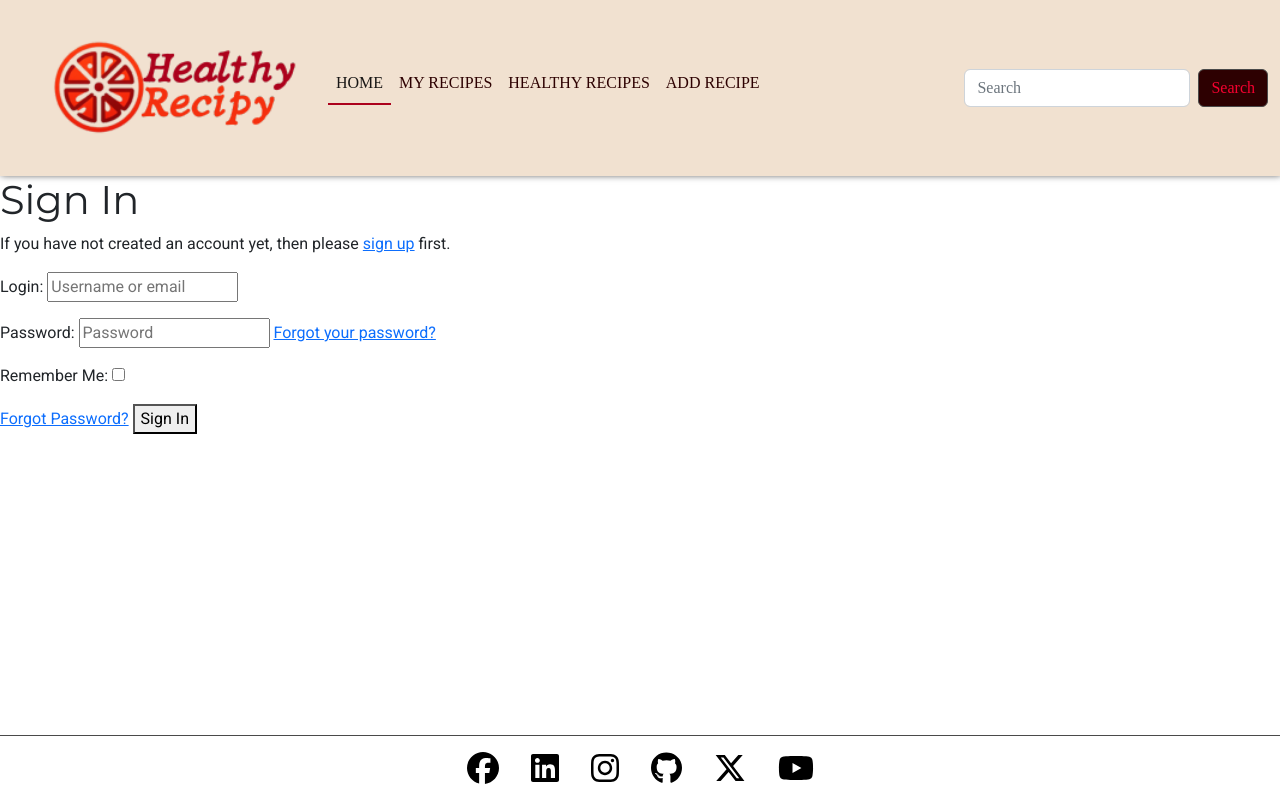
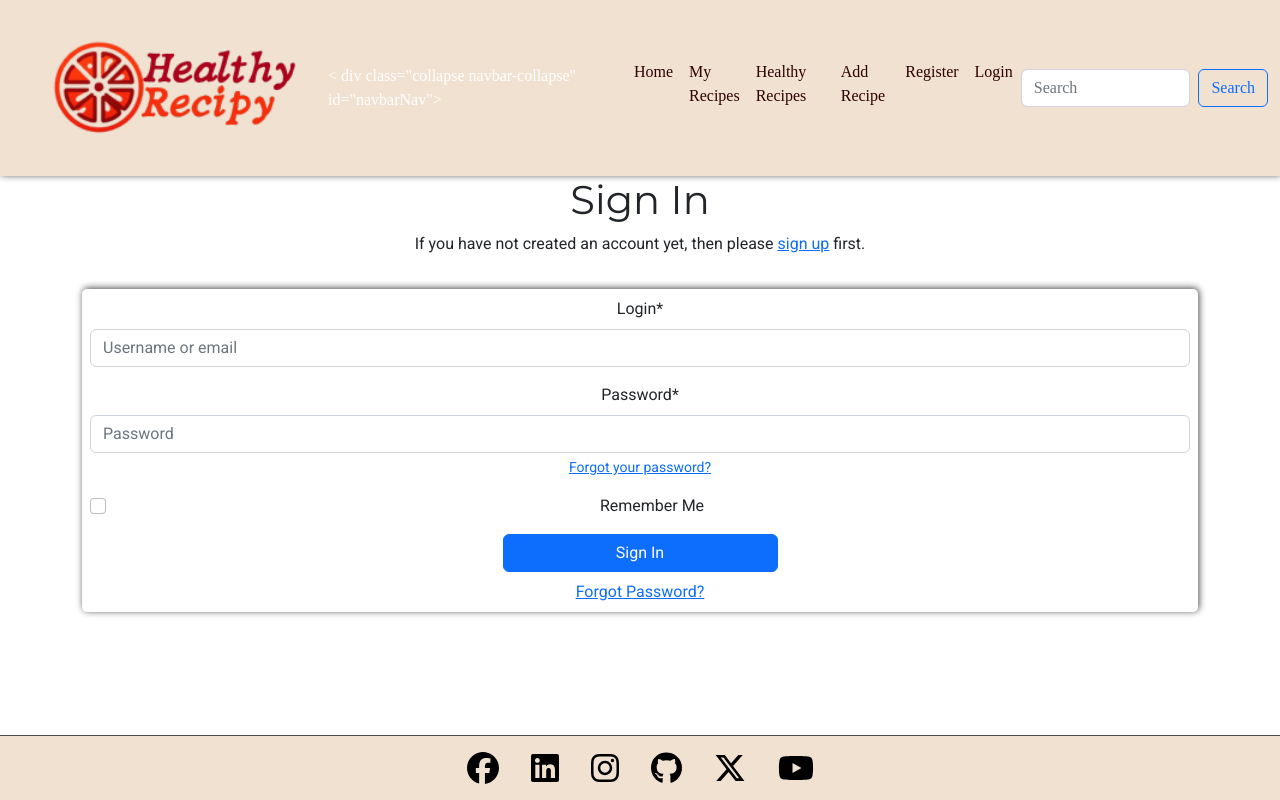
Before and after one commit to GracieteDev/healthy-recipy-django, a Django app: page /accounts/login/ in a window 1280 px wide. Run offline with Django 4.2, Linux system fonts and the light colour scheme; some libraries are stand-ins or nearby versions.

Commit message:
Style allauth pages

```diff
--- a/healthy_recipy_django/settings.py
+++ b/healthy_recipy_django/settings.py
@@ -52,6 +52,7 @@
 
     #Other
     'crispy_forms',
+    'crispy_bootstrap5',
 
 ]
 
--- a/requirements.txt
+++ b/requirements.txt
@@ -3,6 +3,7 @@
 cffi==1.16.0
 charset-normalizer==3.3.2
 cloudinary==1.39.0
+crispy-bootstrap5==0.7
 cryptography==42.0.5
 defusedxml==0.7.1
 dj-database-url==0.5.0
--- a/static/css/base.css
+++ b/static/css/base.css
@@ -48,7 +48,7 @@
 /* Footer */
 footer {
   flex-shrink: 0;
-  background-color: var(--) !important;
+  background-color: var(--cream-light) !important;
   display: flex;
   flex-direction: row;
   justify-content: center;
@@ -83,11 +83,20 @@
 
 .active {
   border-bottom: 2px solid var(--red);
-  font-weight: 500;
+  font-weight: 900;
 }
 
 .search-button {
-  background-color: #2d0001;
+  background-color: #f60030;
   border-color: #4a4a4a; /* Replace with your color */
   color: #f60030; /* This is for the text color, adjust as needed */
 }
+
+/* Form */
+
+.form {
+  width: 100%;
+  margin: 3% auto;
+  box-shadow: var(--small-box-shadow);
+  border-radius: 5px;
+}
--- a/templates/allauth/account/login.html
+++ b/templates/allauth/account/login.html
@@ -1,46 +1,26 @@
 {% extends "account/base.html" %}
 
 {% load i18n %}
-{% load account socialaccount %}
 
-{% block head_title %}{% trans "Sign In" %}{% endblock head_title %}
+{% block title %}{% trans "Sign In" %}{% endblock %}
 
 {% block content %}
 
+<div class="container text-center">
   <h1>{% trans "Sign In" %}</h1>
 
-{% get_providers as socialaccount_providers %}
-
-{% if socialaccount_providers %}
-<p>{% blocktrans with site.name as site_name %}Please sign in with one
-of your existing third party accounts. Or, <a href="{{ signup_url }}">sign up</a>
-for a {{ site_name }} account and sign in below:{% endblocktrans %}</p>
-
-<div class="socialaccount_ballot">
-
-  <ul class="socialaccount_providers">
-    {% include "socialaccount/snippets/provider_list.html" with process="login" %}
-  </ul>
-
-  <div class="login-or">{% trans 'or' %}</div>
-
-</div>
-
-{% include "socialaccount/snippets/login_extra.html" %}
-
-{% else %}
   <p>{% blocktrans %}If you have not created an account yet, then please
   <a href="{{ signup_url }}">sign up</a> first.{% endblocktrans %}</p>
-{% endif %}
 
-<form class="login" method="POST" action="{% url 'account_login' %}">
+
+  <form class="form p-2" method="POST" action="{% url 'account_login' %}">
     {% csrf_token %}
-  {{ form.as_p }}
+    {{ form|crispy }}
     {% if redirect_field_value %}
     <input type="hidden" name="{{ redirect_field_name }}" value="{{ redirect_field_value }}" />
     {% endif %}
-  <a class="button secondaryAction" href="{% url 'account_reset_password' %}">{% trans "Forgot Password?" %}</a>
-  <button class="primaryAction" type="submit">{% trans "Sign In" %}</button>
+    <button class="btn btn-primary w-25 mb-2" type="submit">{% trans "Sign In" %}</button>
+    <a class="button secondaryAction d-block" href="{% url 'account_reset_password' %}">{% trans "Forgot Password?" %}</a>
   </form>
-
-{% endblock content %}
+</div>
+{% endblock %}
--- a/templates/includes/header.html
+++ b/templates/includes/header.html
@@ -1,6 +1,8 @@
 {% load static %}
 
 <header>
+    {% with request.resolver_match.url_name as url_name %}
+
     <nav class="navbar navbar-expand-lg bg-light">
         <div class="container-fluid">
             <!--Logo-->
@@ -9,27 +11,43 @@
                     <span class="navbar-toggler-icon"></span>
                 </button>
                 <!--Navigation items-->
-          <div class="collapse navbar-collapse" id="navbarNav">
-            <div class="navbar-nav me-auto mb-2">
+                < div class="collapse navbar-collapse" id="navbarNav">
+                    <ul class="navbar-nav me-auto mb-2">
                         <li class="nav-item">
-                <a class="nav-link active" aria-current="page" href="#">HOME</a>
+                            <a class="nav-link {% if url_name == 'home' %}active {% endif %}" aria-current="page" href="{% url 'home' %}">Home</a>
                         </li>
                         <li class="nav-item">
-                <a class="nav-link" href="#">MY RECIPES</a>
+                            <a class="nav-link {% if url_name == 'my_recipes' %}active {% endif %}" href="{% url 'my_recipes' %}">My Recipes</a>
                         </li>
                         <li class="nav-item">
-                <a class="nav-link" href="#">HEALTHY RECIPES</a>
+                            <a class="nav-link {% if url_name == 'healthy_recipes' %} active {% endif %}" href="{% url 'healthy_recipes' %}">Healthy Recipes</a>
                         </li>
                         <li class="nav-item">
-                <a class="nav-link" href="#">ADD RECIPE</a>
+                            <a class="nav-link {% if url_name == 'add_recipe' %}active{% endif %}" href="{% url 'add_recipe' %}">Add Recipe</a>
                         </li>
-            </div>
-            <!--Form for search bar-->
-            <form class="d-flex" role="search">
-                <input class="form-control me-2" type="search" placeholder="Search" aria-label="Search">
-                <button class="btn btn-outline-success search-button" type="submit">Search</button>
+                        {% if request.user.is_authenticated %}
+                    <li class="nav-item">
+                        <a class="nav-link {% if url_name == 'profile' %}active{% endif %}" href="{% url 'profile' request.user.id %}">Profile</a>
+                    </li>
+                    <li class="nav-item">
+                        <a class="nav-link {% if url_name == 'accounts_logout' %}active{% endif %}" href="{% url 'account_logout' %}">Logout</a>
+                    </li>
+                    {% else %}
+                    <li class="nav-item">
+                        <a class="nav-link {% if url_name == 'accounts_signup' %}active{% endif %}" href="{% url 'account_signup' %}">Register</a>
+                    </li>
+                    <li class="nav-item">
+                        <a class="nav-link {% if url_name == 'accounts_login' %}active{% endif %}" href="{% url 'account_login' %}">Login</a>
+                    </li>
+                    {% endif %}
+                </ul>
+                <!-- Form for search bar -->
+                <form class="d-flex" role="search" method="GET" action="{% url 'healthy_recipes' %}">
+                    <input class="form-control me-2" name="q" type="search" placeholder="Search" aria-label="Search">
+                    <button class="btn btn-outline-primary" type="submit">Search</button>
                 </form>
                 </div>
             </div>
         </nav>
+    {% endwith %}
 </header>
```
Also changed, not shown: templates/allauth/account/logout.html (+6 -4 lines), templates/allauth/account/signup.html (+7 -6 lines). Lines whose indentation alone changed are shown as unchanged.
